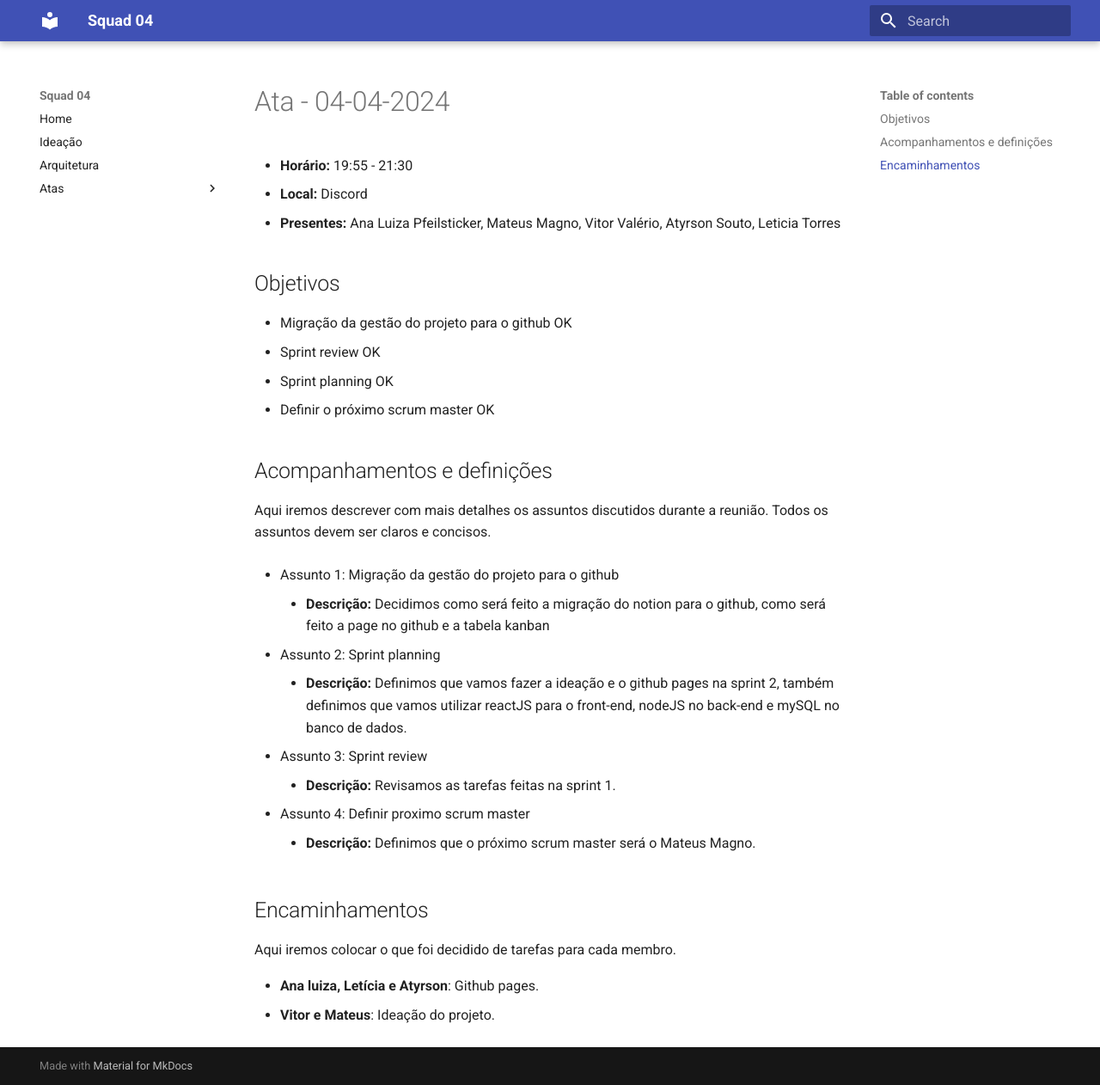
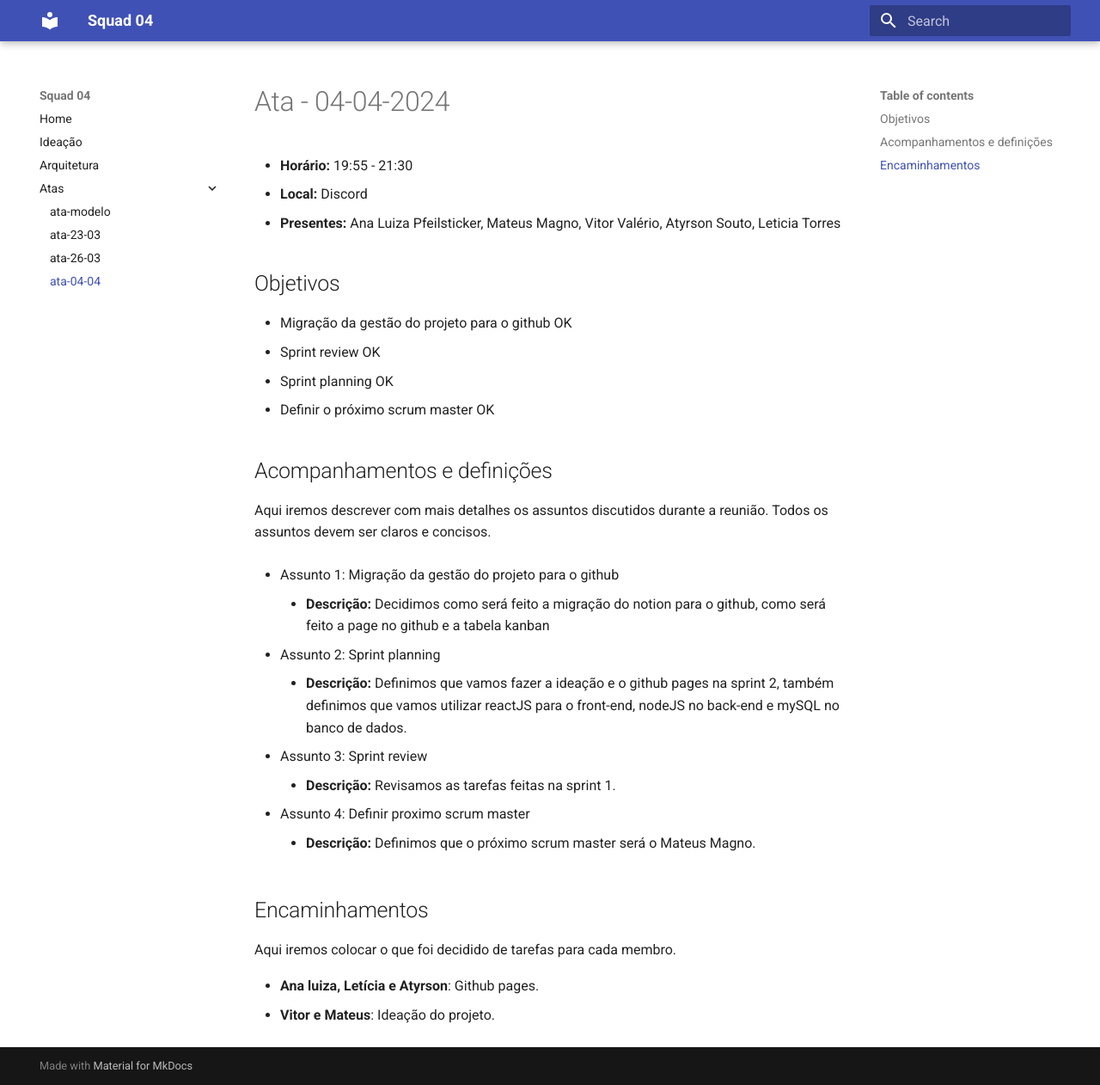
Before and after one commit to unb-mds/2024-1-squad04, an MkDocs documentation site: the page built from docs/Atas/ata-04-04.md, in a window 1280 px wide and 1262 px high. Shown: the whole window at 86% size. Built offline with MkDocs 1.6.1 and Material for MkDocs 9.7.7, drawn with Linux system fonts in a browser that asks for light colours.

Commit message:
Update mkdocs.yml

```diff
--- a/mkdocs.yml
+++ b/mkdocs.yml
@@ -10,3 +10,4 @@ nav:
     - ata-modelo: Atas/ata-modelo.md
     - ata-23-03: Atas/ata-23-03.md
     - ata-26-03: Atas/ata-26-03.md
+    - ata-04-04: Atas/ata-04-04.md
```
